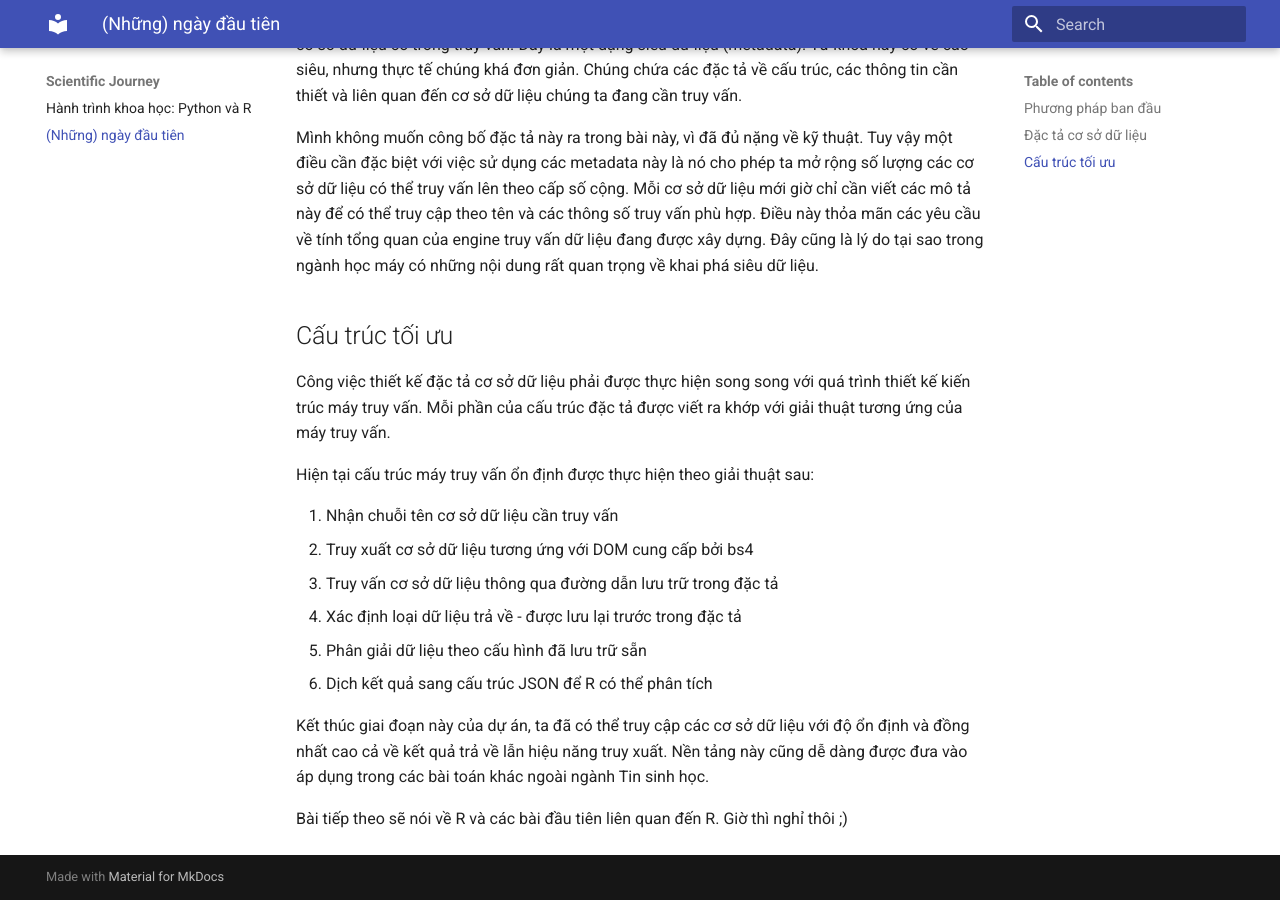
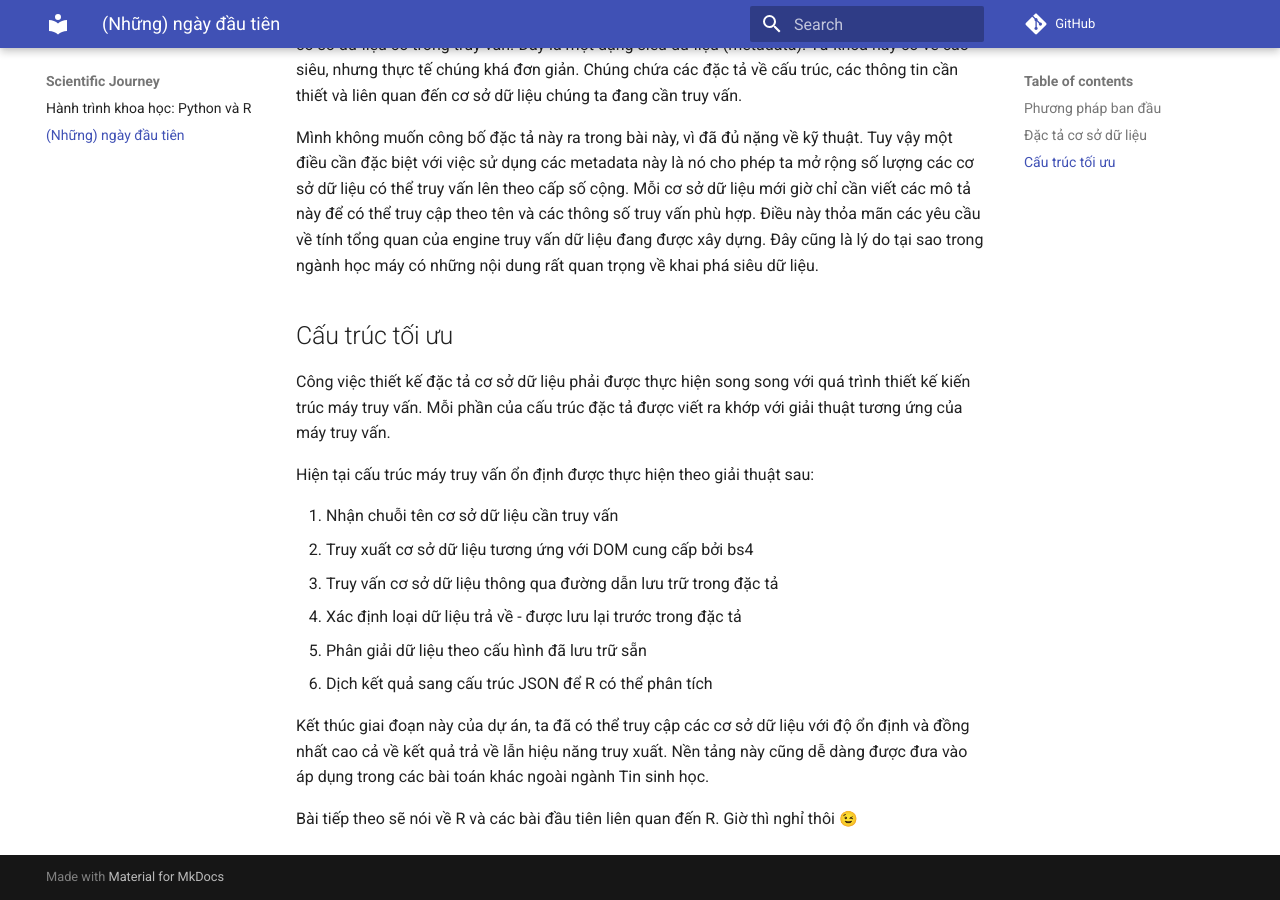
Before and after one commit to lamdv/lamdv.github.io, an MkDocs documentation site: the page built from docs/Scientific Journey/day-one-ish.md, in a window 1280 px wide and 900 px high, scrolled down 1678 px. Built offline with MkDocs 1.6.1 and Material for MkDocs 9.7.7, drawn with Linux system fonts in a browser that asks for light colours; emoji names are drawn with the system emoji font; comment, search, counter and statistics services are not loaded; old or Windows-style settings are respelled for this version of MkDocs.

```diff
--- a/docs/Scientific Journey/day-one-ish.md
+++ b/docs/Scientific Journey/day-one-ish.md
@@ -42,4 +42,4 @@
 
 Kết thúc giai đoạn này của dự án, ta đã có thể truy cập các cơ sở dữ liệu với độ ổn định và đồng nhất cao cả về kết quả trả về lẫn hiệu năng truy xuất. Nền tảng này cũng dễ dàng được đưa vào áp dụng trong các bài toán khác ngoài ngành Tin sinh học.
 
-Bài tiếp theo sẽ nói về R và các bài đầu tiên liên quan đến R. Giờ thì nghỉ thôi ;)
+Bài tiếp theo sẽ nói về R và các bài đầu tiên liên quan đến R. Giờ thì nghỉ thôi :wink:
--- a/mkdocs.yml
+++ b/mkdocs.yml
@@ -5,6 +5,8 @@
   feature:
     tabs: true
 remote_branch: master
+repo_url: https://github.com/lamdv/lamdv.github.io
+edit_uri: edit/source/docs/
 docs_dir: docs
 site_dir: site
 pages:
@@ -13,3 +15,6 @@
     - 'Hành trình khoa học: Python và R': 'Scientific Journey\\intro.md'
     - '(Những) ngày đầu tiên': 'Scientific Journey\\day-one-ish.md'
     #- 'Tiếp cận với R': 'Scientific Journey\\day-two-intro-r.md'
+markdown_extensions:
+    - pymdownx.emoji:
+        emoji_generator: !!python/name:pymdownx.emoji.to_svg
```
